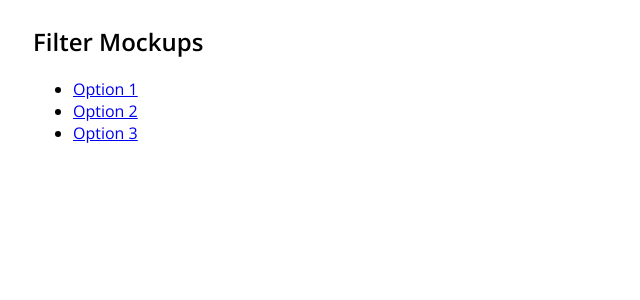
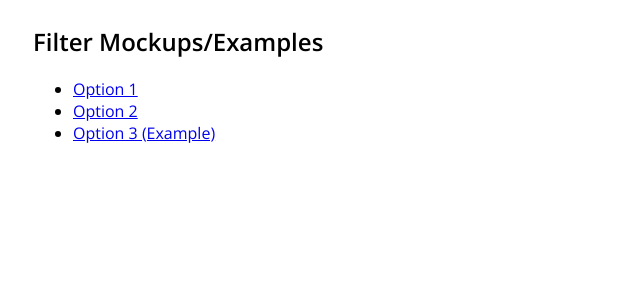
Before and after one commit to pjsier/ejp-mockups, a Jekyll site: the page built from index.html, in a window 1280 px wide. Shown: the top 300 px of the page, without its empty margins (0-640 px from the left). Built offline with Jekyll 4.4.1, drawn with Linux system fonts in a browser that asks for light colours.

Commit message:
added link to datamade probation resources map for third example option

```diff
--- a/index.html
+++ b/index.html
@@ -2,10 +2,10 @@
 layout: default
 ---
 <div>
-  <h2>Filter Mockups</h2>
+  <h2>Filter Mockups/Examples</h2>
   <ul>
     <li><a href="{{site.baseurl}}/options/option1.html">Option 1</a></li>
     <li><a href="{{site.baseurl}}/options/option2.html">Option 2</a></li>
-    <li><a href="{{site.baseurl}}/options/option3.html">Option 3</a></li>
+    <li><a href="https://probationresources.datamade.us/">Option 3 (Example)</a></li>
   </ul>
 </div>
--- a/style.css
+++ b/style.css
@@ -35,7 +35,7 @@
   border-radius: 0;
   padding: 5px 16px 5px 5px;
   width: 364px;
-  background: transparent url("http://cdn1.iconfinder.com/data/icons/cc_mono_icon_set/blacks/16x16/br_down.png") no-repeat 98% center;
+  background: transparent url("https://cdn1.iconfinder.com/data/icons/cc_mono_icon_set/blacks/16x16/br_down.png") no-repeat 98% center;
 }
 
 .buttons {
```
Also changed, not shown: options/option3.html (deleted).
